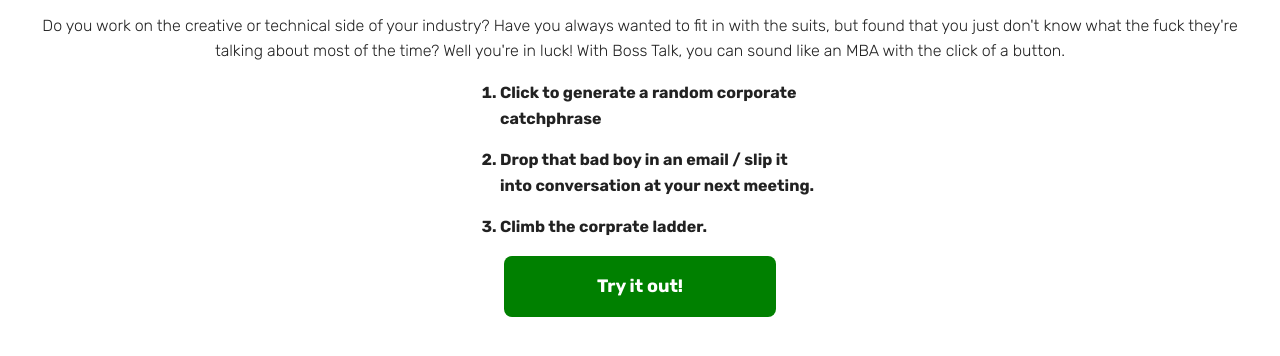
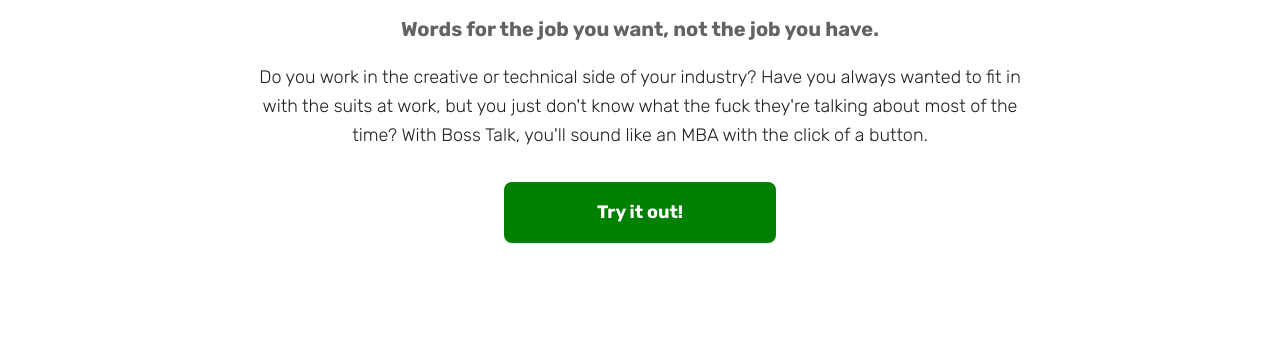
Before and after one commit to murthajosh/API_project, a plain HTML site: page index.html in a window 1280 px wide. Shown: the part 144-500 px from the top of the page. Drawn offline with nearby package versions, Linux system fonts and the light colour scheme; a script that the page names is missing.

Commit message:
A few more styles.

```diff
--- a/index.html
+++ b/index.html
@@ -15,12 +15,9 @@
 <body>
     <div class="container">
         <h1>Boss Talk</h1>
-        <p class="blurb">Do you work on the creative or technical side of your industry? Have you always wanted to fit in with the suits, but found that you just don't know what the fuck they're talking about most of the time? Well you're in luck! With Boss Talk, you can sound like an MBA with the click of a button.</p>
-        <ol class="steps">
-            <li>Click to generate a random corporate catchphrase</li>
-            <li>Drop that bad boy in an email / slip it into conversation at your next meeting.</li>
-            <li>Climb the corprate ladder.</li>
-        </ol>
+        <h2>Words for the job you want, not the job you have.</h2>
+        <p class="blurb">Do you work in the creative or technical side of your industry? Have you always wanted to fit in with the suits at work, but you just don't know what the fuck they're talking about most of the time? With Boss Talk, you'll sound like an MBA with the click of a button.</p>
+
         <a href="/Users/joshmurtha/GA/Projects/API_project/app.html"class="cta">Try it out!</a>
     </div>
 </body>
--- a/style.css
+++ b/style.css
@@ -7,21 +7,16 @@
 }
 .container {
     padding: 0 20px 0 20px;
+    margin: 0 auto;
 }
 h1 {
    font-size: 3rem;
    margin: 4rem auto 1rem auto;
 }
 
-.steps {
-    max-width: 320px;
-    margin: 0 auto;
-    text-align: left;
-}
-
-.steps li {
-    font-weight: 700;
-    margin-bottom: 1rem;
+h2 {
+    font-size: 1.25rem;
+    opacity: .7;
 }
 
 .cta {
@@ -33,7 +28,7 @@
     display: block;
     font-size: 18px;
     font-weight: 700;
-    margin: 1rem auto;
+    margin: 2rem auto;
     max-width: 240px;
     padding: 1rem;
     text-decoration: none;
@@ -50,3 +45,24 @@
     background: darkgreen;
     opacity: 1;
 }
+
+.phrase-display {
+    font-size: 2rem;font-weight: 500;
+}
+
+@media (min-width:640px){
+    .container {
+        max-width: 640px;
+        padding: 0 20px 0 20px;
+    }
+}
+@media (min-width:768px){
+    .container {
+        max-width: 768px;
+        padding: 0 20px 0 20px;
+    }
+
+    p {
+        font-size: 18px;
+    }
+}
```
Also changed, not shown: app.html (+2 -2 lines).
